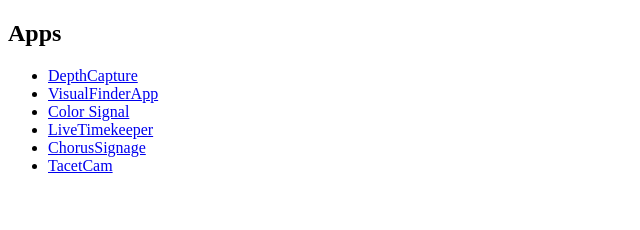
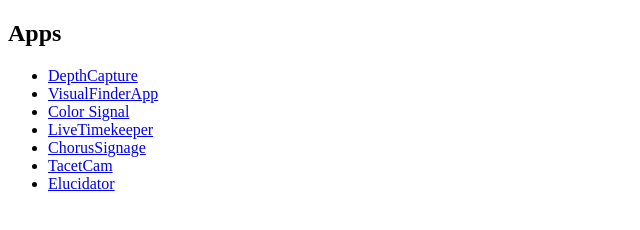
Before and after one commit to hrhrkeee/hrhrkeee.github.io, a plain HTML site: page index.html in a window 1280 px wide. Shown: the whole page, without its empty margins (0-640 px from the left). Drawn offline with Linux system fonts and the light colour scheme.

Commit message:
docs: link Elucidator from developer site home

```diff
--- a/index.html
+++ b/index.html
@@ -15,6 +15,7 @@
 <li><a href="LiveTimekeeperApp/LiveTimekeeperApp.html">LiveTimekeeper</a></li>
 <li><a href="ChorusSignage/ChorusSignage.html">ChorusSignage</a></li>
 <li><a href="TacetCameraApp/TacetCameraApp.html">TacetCam</a></li>
+<li><a href="ElucidatorApp/ElucidatorApp.html">Elucidator</a></li>
 </ul>
 </body>
 </html>
```
